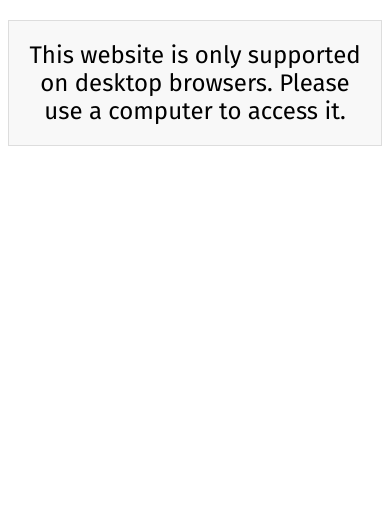
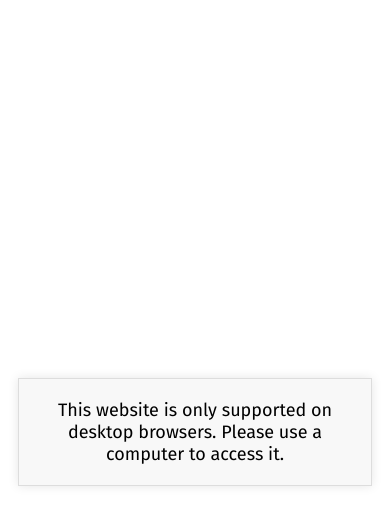
Before and after one commit to yanan-h/Cursor-Library, a plain HTML site: page main.html in a window 390 px wide. Drawn offline with Linux system fonts and the light colour scheme.

Commit message:
notfinalyet

```diff
--- a/index.css
+++ b/index.css
@@ -58,6 +58,31 @@ button {
     animation: scrollText 20s linear infinite;
 }
 
+.desktop-only-message {
+  display: none;
+  text-align: center;
+  padding: 20px;
+  font-size: 24px;
+  max-width: 400px;
+  color: black;
+  background-color: #f8f8f8;
+  border: 1px solid #ddd;
+  margin-top: 20px;
+}
+
+/* 当屏幕宽度小于600像素时 */
+@media screen and (max-width: 600px) {
+  /* 显示该消息 */
+  .desktop-only-message {
+      display: block;
+  }
+
+  /* 隐藏页面的其他部分 */
+  .scrolling-text, #nameForm {
+      display: none;
+  }
+}
+
 @keyframes scrollText {
     from { transform: translateX(0); }
     to { transform: translateX(-100%); }
--- a/styles.css
+++ b/styles.css
@@ -281,11 +281,29 @@ li {
     margin-top: 20px;
 }
 
-/* 当屏幕宽度小于600像素时 */
+/* 当屏幕宽度小于600像素时显示该消息 */
 @media screen and (max-width: 600px) {
-    /* 显示该消息 */
+    body {
+        display: flex;
+        justify-content: center; /* 水平居中 */
+        align-items: center; /* 垂直居中 */
+        height: 100vh; /* 视口高度 */
+        margin: 0; /* 移除默认的 margin */
+    }
+
+    /* 显示消息框，并设置其样式 */
     .desktop-only-message {
-        display: block;
+        display: flex;
+        justify-content: center; /* 水平居中内容 */
+        align-items: center; /* 垂直居中内容 */
+        text-align: center;
+        padding: 20px;
+        font-size: 18px;
+        background-color: #f8f8f8;
+        border: 1px solid #ddd;
+        width: 80%; /* 消息框宽度 */
+        max-width: 400px; /* 最大宽度限制 */
+        box-shadow: 0px 0px 10px rgba(0,0,0,0.1); /* 可选的阴影效果 */
     }
 
     /* 隐藏页面的其他部分 */
```
Also changed, not shown: index.html (+3 -0 lines).
